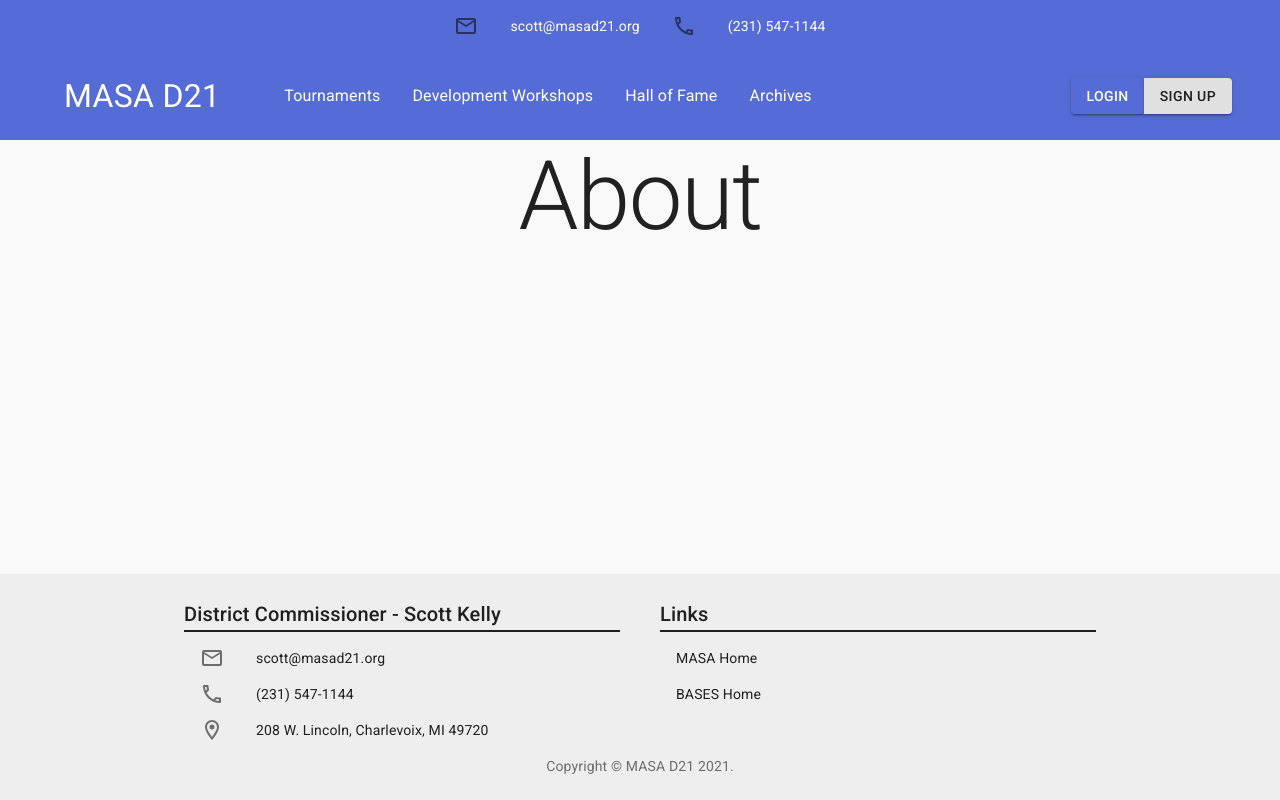
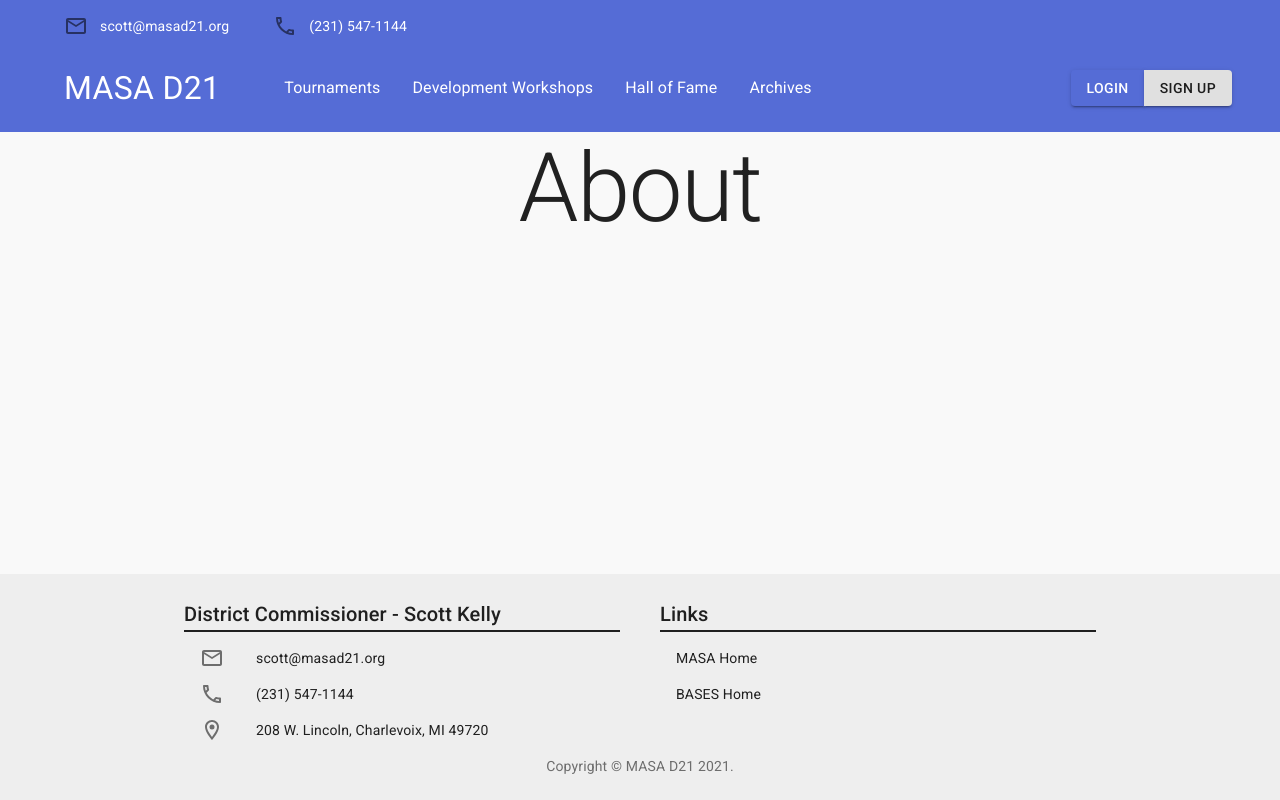
Before and after one commit to mikecebul/d21softball-frontend, a Next.js app: page /about in a window 1280 px wide. Built offline with nearby package versions, Linux system fonts and the light colour scheme; no server answers.

Commit message:
navabar link spacing

```diff
--- a/components/NavDrawer.js
+++ b/components/NavDrawer.js
@@ -25,6 +25,7 @@ import Link from "../src/Link";
 const useStyles = makeStyles((theme) => ({
   menuButton: {
     marginRight: theme.spacing(2),
+    marginLeft: theme.spacing(2),
   },
 }));
 
@@ -56,13 +57,12 @@ const NavDrawer = () => {
     <>
       <IconButton
         edge="start"
-        className={classes.menuButton}
         color="inherit"
         aria-label="menu"
         aria-haspopup="true"
         onClick={() => setOpen(true)}
       >
-        <MenuIcon />
+        <MenuIcon className={classes.menuButton} />
       </IconButton>
       <Drawer open={open} onClose={() => setOpen(false)}>
         <List>
--- a/components/Navbar.js
+++ b/components/Navbar.js
@@ -43,10 +43,32 @@ const useStyles = makeStyles((theme) => ({
   },
   navItems: {
     flexDirection: "row",
-    justifyContent: "center",
+    justifyContent: "start",
+    [theme.breakpoints.up("sm")]: {
+      marginLeft: theme.spacing(1.5),
+    },
+    [theme.breakpoints.down("xs")]: {
+      justifyContent: "center",
+    },
   },
   horizMenu: {
     display: "flex",
+    paddingBottom: 0,
+  },
+  icon: {
+    minWidth: "3rem",
+    [theme.breakpoints.down("xs")]: {
+      fontSize: "1rem",
+      minWidth: "24px",
+    },
+  },
+  button: {
+    [theme.breakpoints.down("xs")]: {
+      paddingLeft: theme.spacing(0),
+      paddingTop: theme.spacing(0),
+      paddingBottom: theme.spacing(0),
+      paddingRight: theme.spacing(1),
+    },
   },
 }));
 
@@ -75,17 +97,17 @@ export default function Navbar() {
             <Box display="flex" className={classes.navItems}>
               <List dense className={classes.horizMenu}>
                 <Link href="mailto:scott@masad21.org" color="inherit">
-                  <ListItem button>
-                    <ListItemIcon>
-                      <EmailOutlinedIcon />
+                  <ListItem button className={classes.button}>
+                    <ListItemIcon className={classes.icon}>
+                      <EmailOutlinedIcon className={classes.icon} />
                     </ListItemIcon>
                     <ListItemText primary="scott@masad21.org" />
                   </ListItem>
                 </Link>
                 <Link href="tel:123-547-1144" color="inherit">
-                  <ListItem button>
-                    <ListItemIcon>
-                      <PhoneOutlinedIcon />
+                  <ListItem button className={classes.button}>
+                    <ListItemIcon className={classes.icon}>
+                      <PhoneOutlinedIcon className={classes.icon} />
                     </ListItemIcon>
                     <ListItemText primary="(231) 547-1144" />
                   </ListItem>
```
